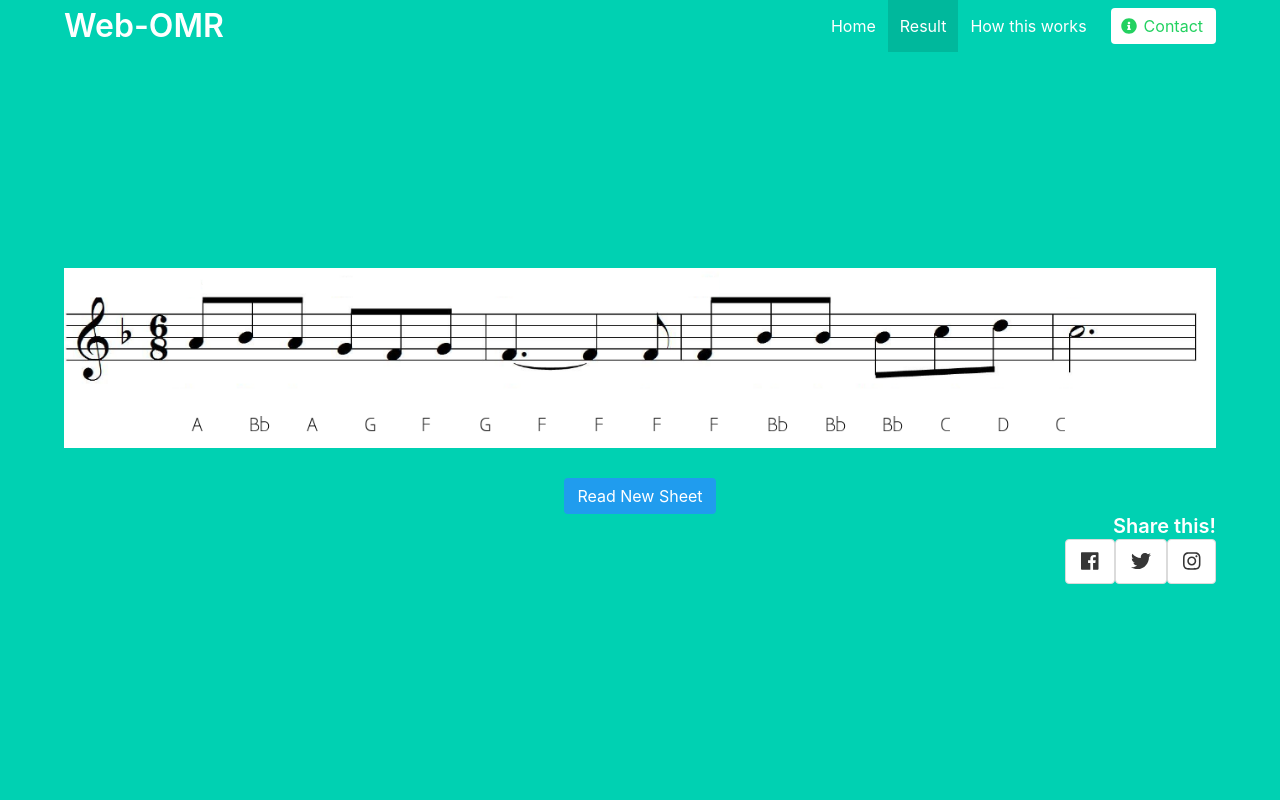
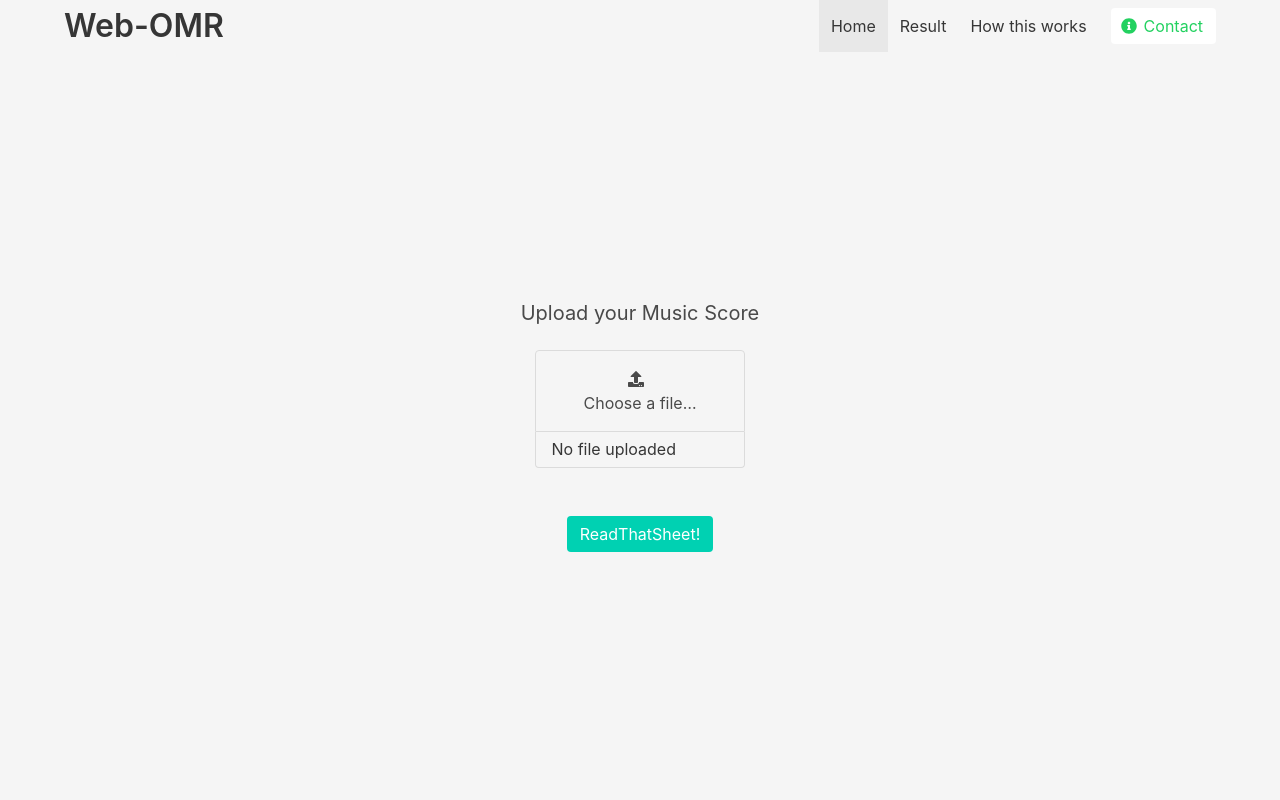
Before and after one commit to liuhh02/web-omr, a Flask app: page / in a window 1280 px wide. Run offline with Flask 2, Linux system fonts and the light colour scheme; parts of the project's set-up code (start-up, migrations or seed data) failed here and were passed over; some libraries are stand-ins or nearby versions.

Commit message:
Update index.html

```diff
--- a/templates/index.html
+++ b/templates/index.html
@@ -10,8 +10,10 @@
 
 <body>
 
-    <section class="hero is-primary is-fullheight">
+
+<section class="hero is-light is-fullheight">
   <!-- Hero head: will stick at the top -->
+
   <div class="hero-head">
     <header class="navbar">
       <div class="container">
@@ -29,10 +31,10 @@
         </div>
         <div id="navbarMenuHeroC" class="navbar-menu">
           <div class="navbar-end">
-            <a class="navbar-item" href="http://localhost:5000/?">
+            <a class="navbar-item is-active" href="http://localhost:5000/?">
               Home
             </a>
-            <a class="navbar-item is-active">
+            <a class="navbar-item">
               Result
             </a>
             <a class="navbar-item" href="https://www.mdpi.com/2076-3417/8/4/606/htm">
@@ -55,40 +57,46 @@
   <!-- Hero content: will be in the middle -->
   <div class="hero-body">
     <div class="container has-text-centered">
-      <img typr="image/png" src="annotated.png">
-      <br>
-        <nav class="level-center">
-          <div class="level-item has-text-centered">
-            <div>
-              <br>
-             <form action="{{ url_for('root')}}">
-                <input class="button is-info is-centered" type="submit" value="Read New Sheet">
-            </form>
-            </div>
-          </div>
-          <div class="level-item has-text-centered">
-        </nav>
-        <nav class="level-right">
-            <h2 class="subtitle">
-            <strong> Share this! </strong>
-            </h2>
-            </nav>
-        <nav class="level-right">
-            <a class="button is-medium is-facebook" href="https://www.facebook.com/campaign/landing.php?&campaign_id=1635645017&extra_1=s%7Cc%7C313627652532%7Ce%7Cfacebook%7C&placement=&creative=313627652532&keyword=facebook&partner_id=googlesem&extra_2=campaignid%3D1635645017%26adgroupid%3D60549328697%26matchtype%3De%26network%3Dg%26source%3Dnotmobile%26search_or_content%3Ds%26device%3Dc%26devicemodel%3D%26adposition%3D1t1%26target%3D%26targetid%3Dkwd-541132862%26loc_physical_ms%3D9062531%26loc_interest_ms%3D%26feeditemid%3D%26param1%3D%26param2%3D&gclid=CjwKCAiAzuPuBRAIEiwAkkmOSFJk3Ljc25ImzaP8OuNBzxjw5Jf3jgrQzjZrW2GjoqOeI1eAdpBxJxoCClMQAvD_BwE">
-              <span class="fab fa-facebook"></span>
-            </a>
-            <a class="button is-medium is-twitter" href="https://twitter.com/?lang=en">
-              <span class="fab fa-twitter"></span>
-            </a>
-            <a class="button is-medium is-instagram" href="https://www.instagram.com/">
-              <span class="fab fa-instagram"></span>
-            </a>
-            </nav>
+     <h2 class="subtitle">
+        Upload your Music Score
+      </h2>
+     <form action="{{ url_for('predict')}}" method="post" enctype="multipart/form-data">
+        <div id="file-js-example" class="file has-name is-centered is-boxed">
+          <label class="file-label">
+            <input class="file-input" type="file" name="file">
+            <span class="file-cta">
+              <span class="file-icon">
+                <i class="fas fa-upload"></i>
+              </span>
+              <span class="file-label">
+                Choose a file…
+              </span>
+            </span>
+            <span class="file-name">
+              No file uploaded
+            </span>
+          </label>
+        </div>
+
+        <script>
+          const fileInput = document.querySelector('#file-js-example input[type=file]');
+          fileInput.onchange = () => {
+            if (fileInput.files.length > 0) {
+              const fileName = document.querySelector('#file-js-example .file-name');
+              fileName.textContent = fileInput.files[0].name;
+            }
+          }
+        </script>
+        <br>
+        <br>
+        <input class="button is-primary" type="submit" value="ReadThatSheet!">
+    </form>
 
     </div>
   </div>
 
 </section>
 
+
 </body>
 </html>
```
